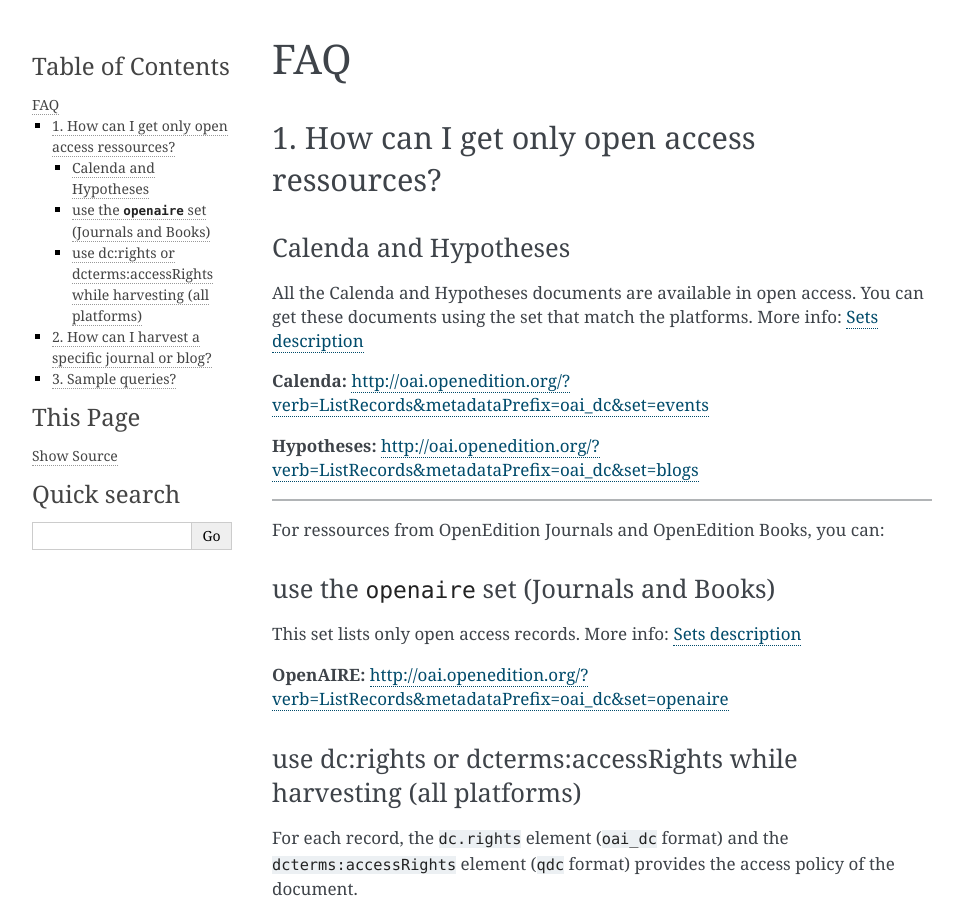
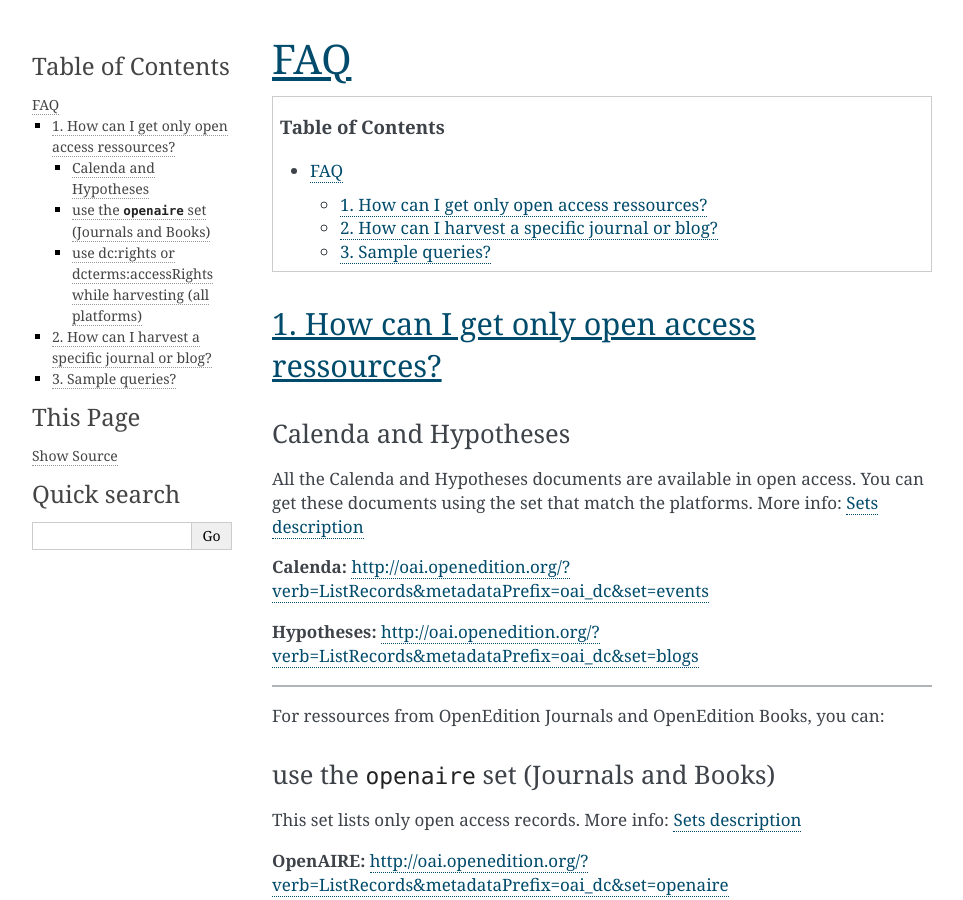
Before and after one commit to PatGendre/oai-openedition, a Sphinx documentation site: the page built from docs/source/faq.rst, in a window 1280 px wide and 900 px high. Shown: the whole window, without its empty margins (148-1111 px from the left). Built offline with Sphinx 7.4.7, drawn with Linux system fonts in a browser that asks for light colours.

Commit message:
faq: add toc

```diff
--- a/docs/source/faq.rst
+++ b/docs/source/faq.rst
@@ -1,5 +1,8 @@
 FAQ
 ===
+
+.. contents:: Table of Contents
+   :depth: 2
 
 1. How can I get only open access ressources?
 -----------------------------------------------------------
```
